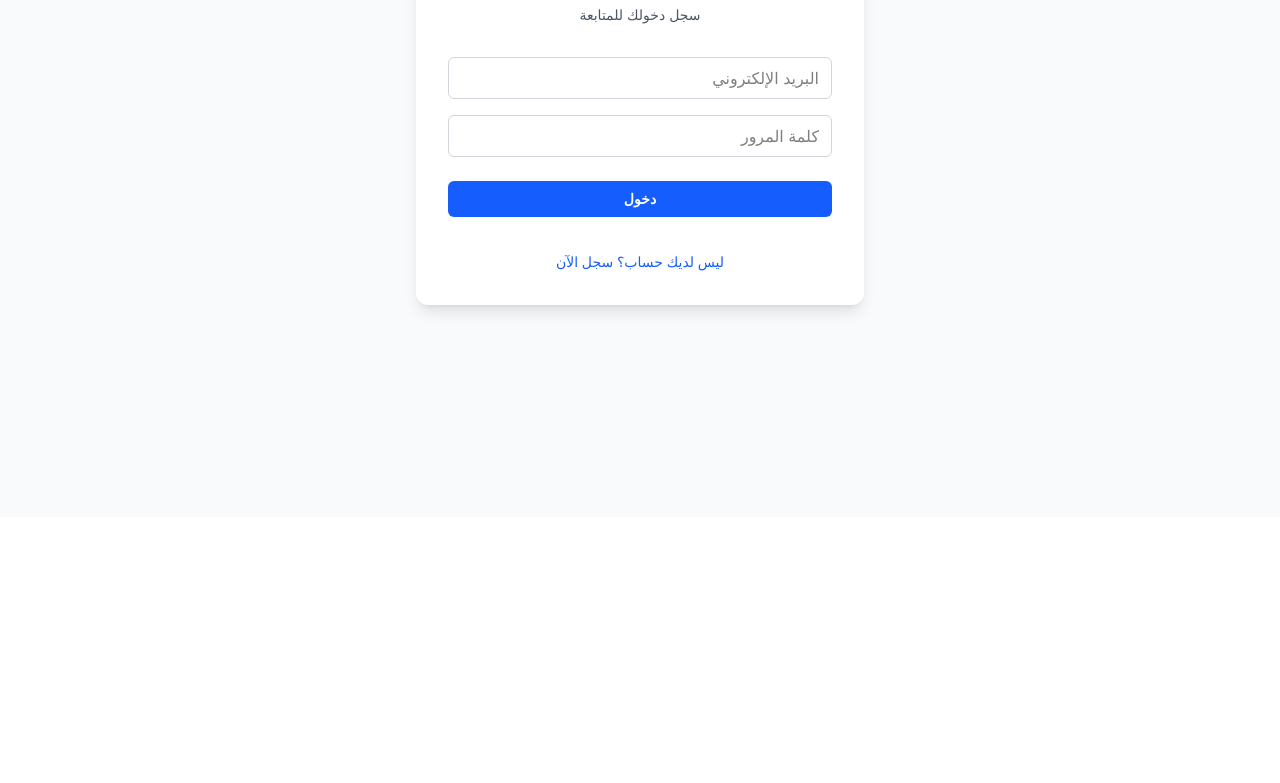
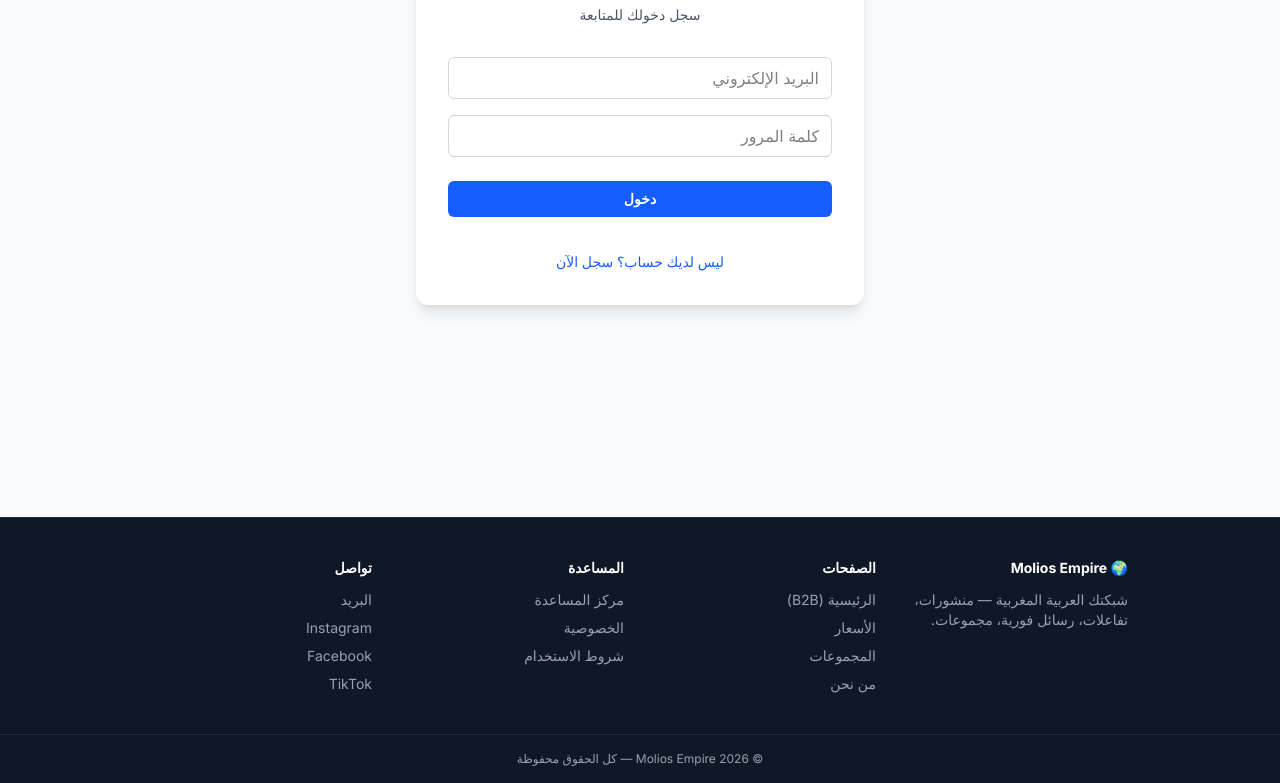
Before and after one commit to moliosmed/social-mvp, a Next.js app: page / in a window 1280 px wide. Shown: the part 283-1066 px from the top of the page. Before the commit the page ends 800 px from the top, so only its background shows below. Built offline with nearby package versions, Linux system fonts and the light colour scheme; no server answers.

Commit message:
Add site footer with page links + social links

```diff
--- a/src/app/layout.tsx
+++ b/src/app/layout.tsx
@@ -1,6 +1,7 @@
 import type { Metadata } from 'next'
 import { Inter } from 'next/font/google'
 import { Analytics } from '@vercel/analytics/next'
+import Link from 'next/link'
 import './globals.css'
 const inter = Inter({
   subsets: ['latin'],
@@ -58,6 +59,43 @@ export default function RootLayout({
     <html lang="ar" dir="rtl">
       <body className={`${inter.className} antialiased`} suppressHydrationWarning>
         {children}
+        <footer className="bg-gray-900 text-gray-400 border-t border-gray-800">
+          <div className="max-w-5xl mx-auto px-6 py-10 grid sm:grid-cols-2 md:grid-cols-4 gap-8 text-sm">
+            <div>
+              <p className="text-white font-bold mb-3">🌍 Molios Empire</p>
+              <p>شبكتك العربية المغربية — منشورات، تفاعلات، رسائل فورية، مجموعات.</p>
+            </div>
+            <div>
+              <p className="text-white font-bold mb-3">الصفحات</p>
+              <ul className="space-y-2">
+                <li><Link href="/landing" className="hover:text-white">الرئيسية (B2B)</Link></li>
+                <li><Link href="/pricing" className="hover:text-white">الأسعار</Link></li>
+                <li><Link href="/groups" className="hover:text-white">المجموعات</Link></li>
+                <li><Link href="/about" className="hover:text-white">من نحن</Link></li>
+              </ul>
+            </div>
+            <div>
+              <p className="text-white font-bold mb-3">المساعدة</p>
+              <ul className="space-y-2">
+                <li><Link href="/help" className="hover:text-white">مركز المساعدة</Link></li>
+                <li><Link href="/privacy" className="hover:text-white">الخصوصية</Link></li>
+                <li><Link href="/terms" className="hover:text-white">شروط الاستخدام</Link></li>
+              </ul>
+            </div>
+            <div>
+              <p className="text-white font-bold mb-3">تواصل</p>
+              <ul className="space-y-2">
+                <li><a href="mailto:mohamedbennah1@gmail.com" className="hover:text-white">البريد</a></li>
+                <li><a href="https://www.instagram.com/moliosempire0/" className="hover:text-white">Instagram</a></li>
+                <li><a href="https://www.facebook.com/MOLIOSEMPIRO" className="hover:text-white">Facebook</a></li>
+                <li><a href="https://www.tiktok.com/@MOLIOSEMPIRE" className="hover:text-white">TikTok</a></li>
+              </ul>
+            </div>
+          </div>
+          <div className="border-t border-gray-800 py-4 text-center text-xs">
+            © 2026 Molios Empire — كل الحقوق محفوظة
+          </div>
+        </footer>
         <Analytics />
       </body>
     </html>
```
